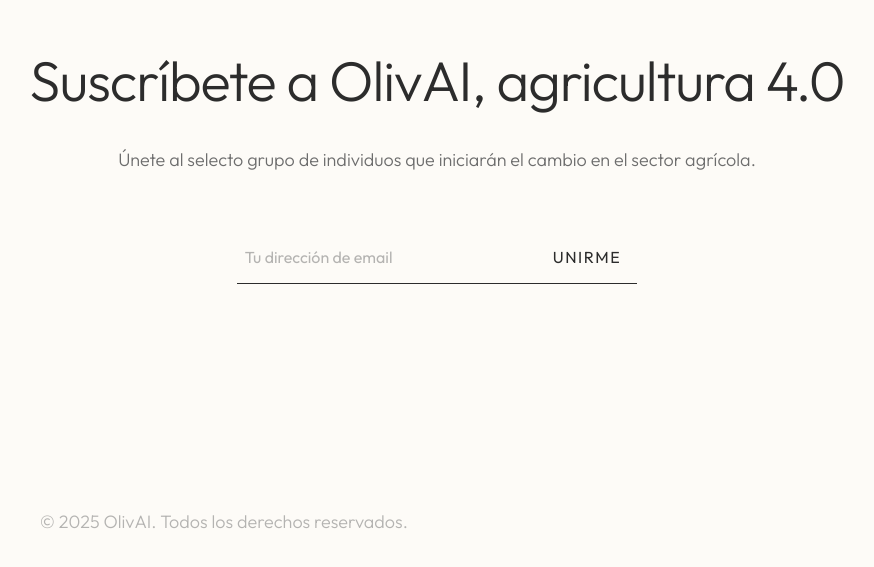
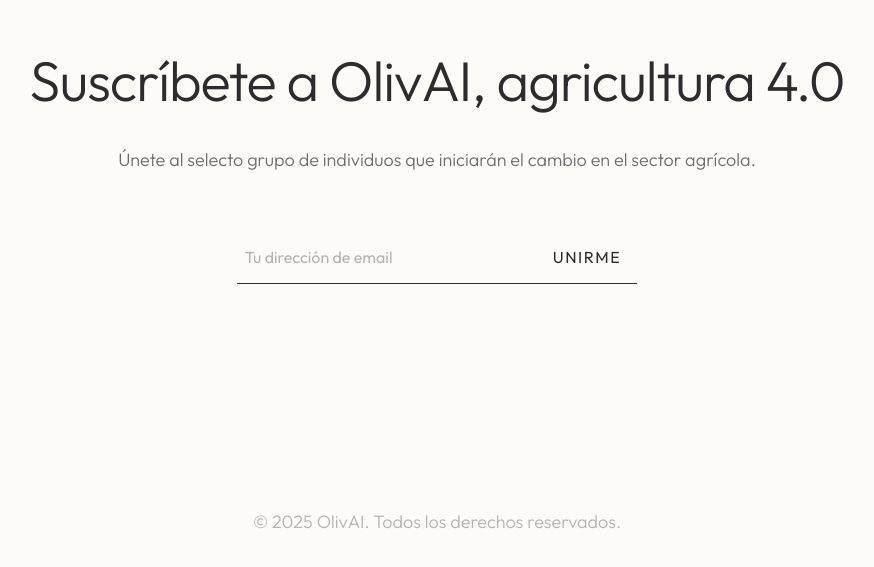
Before and after one commit to tzabbakeh/olivai-project, a plain HTML site: page index.html in a window 1280 px wide. Shown: the part 2152-2719 px from the top of the page, without its empty margins (203-1077 px from the left). Drawn offline with Linux system fonts and the light colour scheme.

Commit message:
Fix HTML formatting and structure

```diff
--- a/index.html
+++ b/index.html
@@ -85,7 +85,7 @@
 
     <footer>
         <div class="container">
-            <p>&copy; 2025 OlivAI. Todos los derechos reservados.</p>
+            <p style="text-align: center; margin: 0 auto;">&copy; 2025 OlivAI. Todos los derechos reservados.</p>
         </div>
     </footer>
 
```
